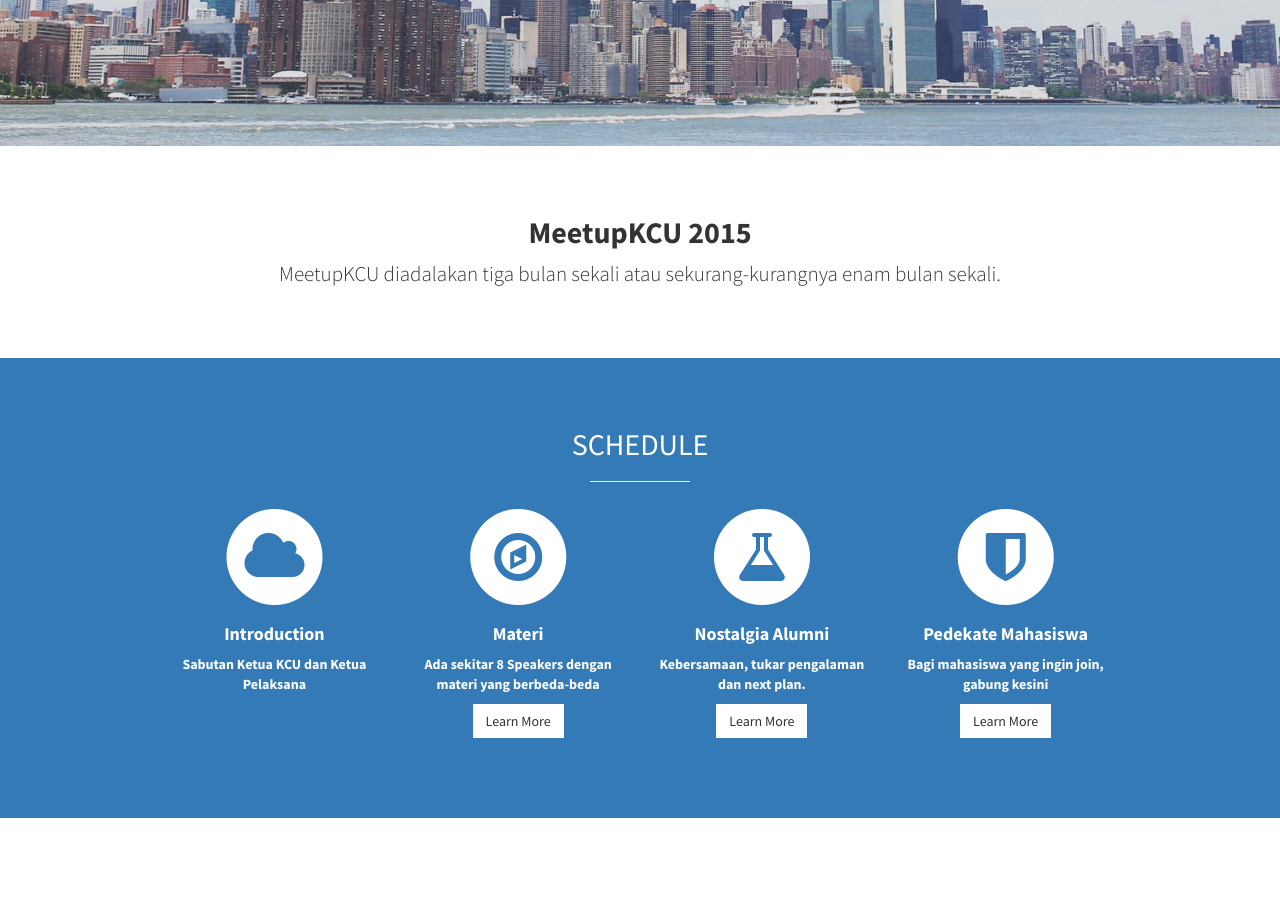
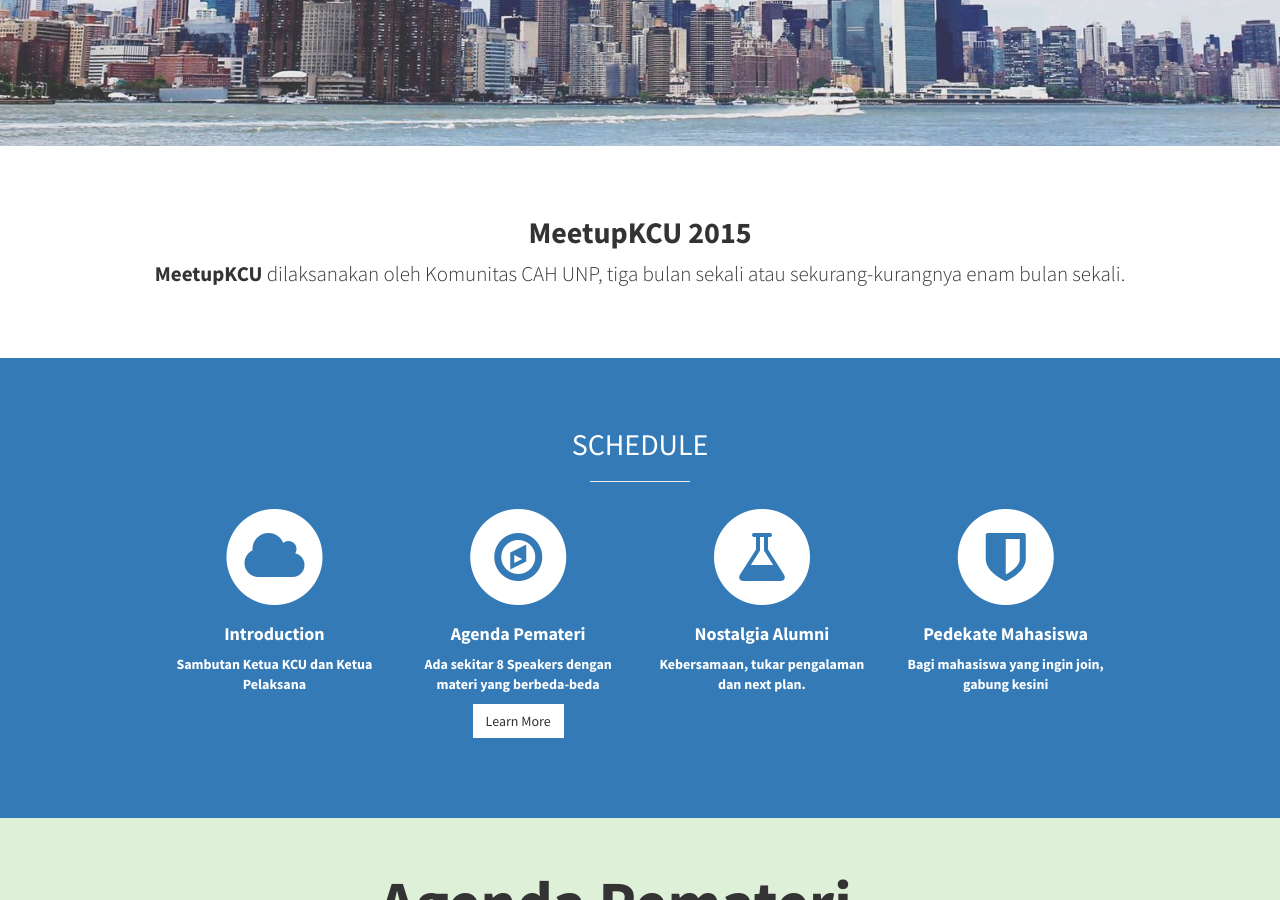
Before and after one commit to komunitas-cahunp/meetupKCU, a Jekyll site: the page built from index.html, in a window 1280 px wide and 900 px high, scrolled down 754 px. Built offline with Jekyll 4.4.1, drawn with Linux system fonts in a browser that asks for light colours; some of the changed text lies outside the part shown.

Commit message:
fixed schedule

```diff
--- a/_config.yml
+++ b/_config.yml
@@ -8,7 +8,7 @@ url: "http://cah.unpkediri.ac.id" # the base hostname & protocol for your site
 # User setting
 owner: Donasi dan Sponsor
 email: ritnesaif@gmail.com
-facebook_username: /groups/cahunp
+facebook_username: groups/cahunp
 twitter_username: cahunp
 github_username: cahunp
 address:
--- a/_includes/about.html
+++ b/_includes/about.html
@@ -3,7 +3,7 @@
     <div class="row">
       <div class="col-lg-12 text-center">
         <h2><b>MeetupKCU 2015</h2>
-        <p class="lead">MeetupKCU diadalakan tiga bulan sekali atau sekurang-kurangnya enam bulan sekali.</p>
+        <p class="lead"><b>MeetupKCU</b> dilaksanakan oleh Komunitas CAH UNP, tiga bulan sekali atau sekurang-kurangnya enam bulan sekali.</p>
       </div>
     </div>
   </div>
--- a/_includes/callout.html
+++ b/_includes/callout.html
@@ -1,5 +1,13 @@
-<aside class="callout">
+<aside id="callout" class="services bg-success">
   <div class="text-vertical-center">
-    <h1>Vertically Centered Text</h1>
+    <h1>Agenda Pemateri</h1>
+    <h2>Membuat Aplikasi Android, Auto Group Texting - Oleh: <b>Deni Luvi Jayanto</b></h2>
+    <h2>Clustering Virtual Server - Oleh: <b>M. Saiful Mukharom</b></h2>
+    <h2>Mikrotik - Oleh: <b>Andri Wiratmono</b></h2>
+    <h2>Integrasi IDS with SMS Gateway - Oleh: <b>Rosid Afandy</b></h2>
+    <h2>Laravel - Oleh: <b>Reka</b></h2>
+    <h2>Enterprise Arsitect - Oleh: <b>Dicky Wahyu Ramadhani</b></h2>
+    <h2>Membuat Web Instant di VPS dengan Control Panel Gratis yang Cepat - Oleh: <b>Hervay Septian Adi P.</b></h2>
+    <h2>Mengenal Ruby, Teman Terbaik Programmer - Oleh: <b>Ukaza Putro Satya P.</b></h2>
   </div>
 </aside>
--- a/_includes/header.html
+++ b/_includes/header.html
@@ -5,5 +5,19 @@
     <h3>Free &amp; Enjoy</h3>
     <br>
     <a href="#about" class="btn btn-dark btn-lg">SCHEDULE</a>
+    <hr class="small">
+        <ul class="list-inline">
+          <li>
+            <h2><b>Where:</b><h2>
+            <b>Hall Campus 2 UNP Kediri</b>
+          </li>
+          <li>
+          	<vr class="small">
+          </li>
+          <li>
+            <h2><b>When:</b><h2>
+            <b>Sabtu, 7 November 2015</b>
+          </li>
+        </ul>
   </div>
 </header>
--- a/_includes/services.html
+++ b/_includes/services.html
@@ -15,7 +15,7 @@
               <h4>
                 <strong>Introduction</strong>
               </h4>
-              <p>Sabutan Ketua KCU dan Ketua Pelaksana</p>
+              <p>Sambutan Ketua KCU dan Ketua Pelaksana</p>
             </div>
           </div>
           <div class="col-md-3 col-sm-6">
@@ -25,10 +25,10 @@
               <i class="fa fa-compass fa-stack-1x text-primary"></i>
             </span>
               <h4>
-                <strong>Materi</strong>
+                <strong>Agenda Pemateri</strong>
               </h4>
               <p>Ada sekitar 8 Speakers dengan materi yang berbeda-beda</p>
-              <a href="#" class="btn btn-light">Learn More</a>
+              <a href="#callout" class="btn btn-light">Learn More</a>
             </div>
           </div>
           <div class="col-md-3 col-sm-6">
@@ -41,7 +41,6 @@
                 <strong>Nostalgia Alumni</strong>
               </h4>
               <p>Kebersamaan, tukar pengalaman dan next plan.</p>
-              <a href="#" class="btn btn-light">Learn More</a>
             </div>
           </div>
           <div class="col-md-3 col-sm-6">
@@ -54,7 +53,6 @@
                 <strong>Pedekate Mahasiswa</strong>
               </h4>
               <p>Bagi mahasiswa yang ingin join, gabung kesini</p>
-              <a href="#" class="btn btn-light">Learn More</a>
             </div>
           </div>
         </div>
--- a/_layouts/front.html
+++ b/_layouts/front.html
@@ -9,8 +9,8 @@
   {% include header.html %}
   {% include about.html %}
   <!--{% include services.html %}-->
-  <!--{% include callout.html %}
-  {% include portfolio.html %}-->
+  {% include callout.html %}
+  <!--{% include portfolio.html %}-->
   <!--{% include call-to-action.html %}-->
   <!--{% include map.html %}-->
   {% include footer.html %}
```
Also changed, not shown: _includes/schedule.html (added), img/bg.jpg, img/callout.jpg.
